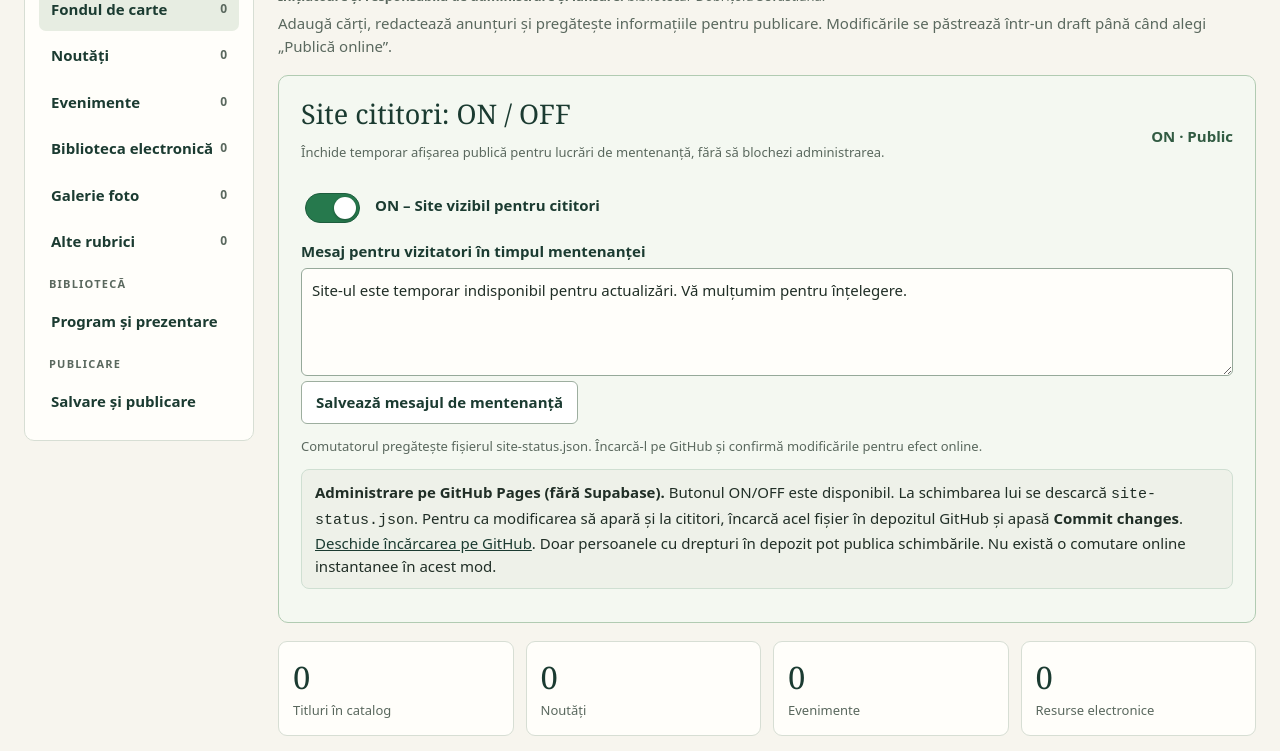
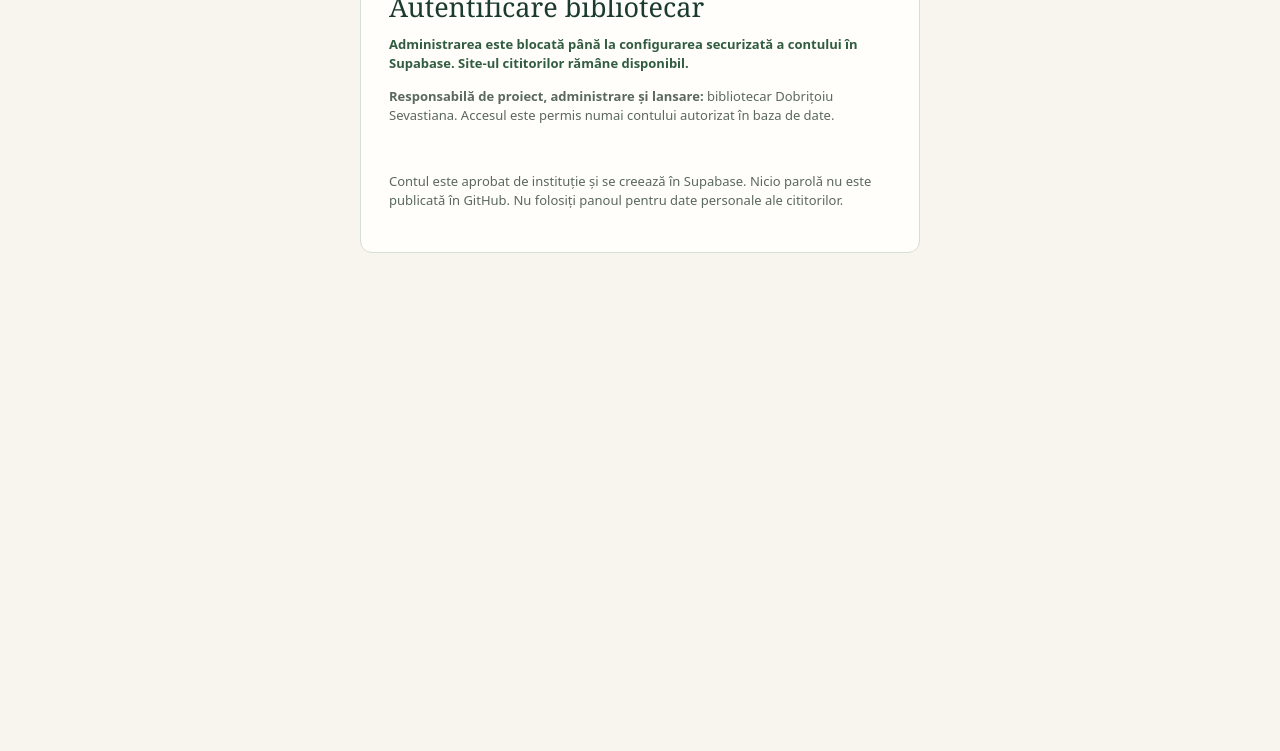
Before and after one commit to biblioteca-brusturoasa/biblioteca-brusturoasa.github.io, a plain HTML site: page admin.html in a window 1280 px wide. Shown: the part 176-927 px from the top of the page. After the commit the page ends 800 px from the top, so only its background shows below. Drawn offline with Linux system fonts and the light colour scheme.

Commit message:
Add files via upload

```diff
--- a/admin.html
+++ b/admin.html
@@ -48,18 +48,19 @@ dialog{border:1px solid var(--line);border-radius:11px;padding:0;width:min(720px
 </head>
 <body>
 <header class="top"><div class="top-in"><div><small>Administrarea proiectului · Dobrițoiu Sevastiana</small><strong>Biblioteca „Păstorel Teodoreanu”</strong></div><div class="actions"><button id="logout-button" class="btn" type="button" hidden>Deconectare</button><a href="./index.html" target="_blank" rel="noopener">Deschide site-ul cititorilor ↗</a></div></div></header>
-<section class="login-gate" id="login-gate" hidden aria-label="Conectare bibliotecar">
+<section class="login-gate" id="login-gate" aria-label="Conectare bibliotecar">
  <h2>Autentificare bibliotecar</h2>
+ <p class="status" id="security-setup" role="status" hidden>Administrarea este blocată până la configurarea securizată a contului în Supabase. Site-ul cititorilor rămâne disponibil.</p>
  <p class="hint"><strong>Responsabilă de proiect, administrare și lansare:</strong> bibliotecar Dobrițoiu Sevastiana. Accesul este permis numai contului autorizat în baza de date.</p>
- <form id="login-form">
+ <form id="login-form" hidden>
   <label><span>Adresă e-mail</span><input id="login-email" type="email" autocomplete="username" required></label>
   <label><span>Parolă</span><input id="login-password" type="password" autocomplete="current-password" required></label>
   <div class="actions"><button type="submit" id="login-button" class="btn primary">Conectează-te</button></div>
  </form>
  <p class="status" id="login-status" role="status"></p>
- <p class="hint">Contul se creează în Supabase de către instituție; nu există parole implicite.</p>
+ <p class="hint">Contul este aprobat de instituție și se creează în Supabase. Nicio parolă nu este publicată în GitHub. Nu folosiți panoul pentru date personale ale cititorilor.</p>
 </section>
-<div class="layout" id="admin-layout"><aside class="sidebar" id="sidebar" aria-label="Administrare"><p class="label">Conținut</p>
+<div class="layout" id="admin-layout" hidden><aside class="sidebar" id="sidebar" aria-label="Administrare"><p class="label">Conținut</p>
 <button type="button" class="navbtn active" data-tab="books">Fondul de carte <span class="count" id="n-books"></span></button>
 <button type="button" class="navbtn" data-tab="news">Noutăți <span class="count" id="n-news"></span></button>
 <button type="button" class="navbtn" data-tab="events">Evenimente <span class="count" id="n-events"></span></button>
@@ -129,9 +130,10 @@ const schemas = {
 const days={luni:'Luni',marti:'Marți',miercuri:'Miercuri',joi:'Joi',vineri:'Vineri',sambata:'Sâmbătă',duminica:'Duminică'};
 const info={intro:'Prezentare',services:'Servicii și acces',collections:'Colecții',activities:'Activități',notes:'Precizări'};
 const initial=JSON.parse($('initial-data').textContent);
-let data;
+// Nu încărcăm drafturi din browser înainte de autentificare.
+let data=structuredClone(initial);
 let draftFromLocal=false;
-try {draftFromLocal=!!localStorage.getItem(DRAFT_KEY);data=JSON.parse(localStorage.getItem(DRAFT_KEY) || JSON.stringify(initial));}catch{data=structuredClone(initial);}
+let isEditorAuthenticated=false;
 let active='books', editing=-1, noticeTimer;
 function h(tag,cls,txt){const e=document.createElement(tag);if(cls)e.className=cls;if(txt!==undefined)e.textContent=String(txt);return e;}
 function notify(message){const m=$('message');m.textContent=message;m.hidden=false;clearTimeout(noticeTimer);noticeTimer=setTimeout(()=>m.hidden=true,4500);}
@@ -219,23 +221,28 @@ function updateMaintenancePanel(value){
  if(value?.message)$('maintenance-message-edit').value=value.message;
 }
 function setAuthenticated(enabled){
- $('admin-layout').hidden=cloud.enabled&&!enabled;
- $('login-gate').hidden=!cloud.enabled||enabled;
- $('logout-button').hidden=!cloud.enabled||!enabled;
- $('publish-online').disabled=cloud.enabled&&!enabled;
- $('publish-online').textContent=cloud.enabled?'Publică online acum':'Descarcă datele pentru GitHub';
- $('maintenance-toggle').disabled=cloud.enabled&&!enabled;
- $('save-maintenance-message').disabled=cloud.enabled&&!enabled;
- $('github-manual-control').hidden=cloud.enabled;
- $('reload-public').disabled=cloud.enabled&&!enabled;
- $('online-status').textContent=!cloud.enabled?
-   'MOD GITHUB PAGES: poți crea și descărca fișierul biblioteca-data.json. Publicarea necesită încărcare și Commit changes în GitHub.' :
-   enabled?'Conectat la baza de date online. Orice publicare va actualiza site-ul cititorilor.':'Este necesară autentificarea bibliotecarului.';
- $('maintenance-help').textContent=cloud.enabled
-   ? (enabled?'Comutarea ON/OFF se publică imediat în baza de date.':'Comutator disponibil după autentificare.')
-   : 'Comutatorul pregătește fișierul site-status.json. Încarcă-l pe GitHub și confirmă modificările pentru efect online.';
+ const ok=!!(enabled && cloud && cloud.enabled);
+ isEditorAuthenticated=ok;
+ $('admin-layout').hidden=!ok;
+ $('login-gate').hidden=ok;
+ $('logout-button').hidden=!ok;
+ $('login-form').hidden=!cloud.enabled;
+ $('security-setup').hidden=!!cloud.enabled;
+ $('publish-online').disabled=!ok;
+ $('publish-online').textContent='Publică online acum';
+ $('maintenance-toggle').disabled=!ok;
+ $('save-maintenance-message').disabled=!ok;
+ $('github-manual-control').hidden=true;
+ $('reload-public').disabled=!ok;
+ $('online-status').textContent=ok
+   ? 'Cont autorizat. Publicarea se salvează prin Supabase, conform regulilor de acces.'
+   : 'Acces de administrare indisponibil fără autentificare și autorizare.';
+ $('maintenance-help').textContent=ok
+   ? 'Schimbările ON/OFF sunt salvate numai prin cont autorizat.'
+   : 'Comutatorul este blocat până la autentificare.';
 }
 async function readPublished(ask=false){
+ if(!isEditorAuthenticated || !cloud.enabled) return;
  if(ask&&unpublishedChanges&&!confirm('Reîncarci datele online? Draftul local nepublicat va fi înlocuit. Descarcă întâi o copie JSON, dacă dorești să îl păstrezi.'))return;
  try{
    let content;
@@ -262,6 +269,7 @@ async function readPublished(ask=false){
 }
 $('reload-public').onclick=()=>readPublished(true);
 $('publish-online').onclick=async()=>{
+ if(!isEditorAuthenticated || !cloud.enabled){notify('Accesul de administrare necesită autentificare autorizată.');return;}
  if(!cloud.enabled){
    const output=structuredClone(data);
    output._status=$('mark-live').checked?'live':'preview';
@@ -300,6 +308,7 @@ $('publish-online').onclick=async()=>{
  finally{button.disabled=false;}
 };
 $('maintenance-toggle').addEventListener('change',async event=>{
+ if(!isEditorAuthenticated || !cloud.enabled){event.target.checked=!maintenanceEnabled;notify('Autentificare obligatorie pentru ON/OFF.');return;}
  const enabled=!event.target.checked;
  const previous=!maintenanceEnabled;
  if(enabled&&!confirm('Închizi acum afișarea site-ului pentru vizitatori? Panoul bibliotecarului va rămâne disponibil.')){
@@ -330,6 +339,7 @@ $('maintenance-toggle').addEventListener('change',async event=>{
  finally{toggle.disabled=false;}
 });
 $('save-maintenance-message').addEventListener('click',async()=>{
+ if(!isEditorAuthenticated || !cloud.enabled){notify('Autentificare obligatorie pentru publicare.');return;}
  if(!cloud.enabled){
    const message=$('maintenance-message-edit').value.trim().slice(0,500)||'Site-ul este temporar indisponibil pentru actualizări.';
    const state={maintenance:{enabled:maintenanceEnabled,message,updated_at:new Date().toISOString()},version:1};
@@ -353,6 +363,7 @@ $('save-maintenance-message').addEventListener('click',async()=>{
  finally{button.disabled=false;}
 });
 $('login-form').addEventListener('submit',async e=>{
+ if(!cloud.enabled){e.preventDefault();return;}
  e.preventDefault();const btn=$('login-button');btn.disabled=true;
  $('login-status').textContent='Se verifică autentificarea…';
  try {
@@ -370,7 +381,9 @@ $('login-form').addEventListener('submit',async e=>{
  finally{btn.disabled=false;}
 });
 $('logout-button').onclick=async()=>{
- if(unpublishedChanges&&!confirm('Există modificări nepublicate. Deconectarea le păstrează numai în acest browser. Continui?'))return;
+ if(unpublishedChanges&&!confirm('Există modificări nepublicate. Exportă-le înainte de deconectare; draftul local va fi șters. Continui?'))return;
+ try{localStorage.removeItem(DRAFT_KEY);}catch{}
+ unpublishedChanges=false;
  await cloud.logout();setAuthenticated(false);$('login-password').value='';
  data=normalizeContent({books:[],events:[],news:[],resources:[],gallery:[],rubrics:[]});renderCounters();render();
 };
@@ -381,7 +394,10 @@ $('draft-status').textContent='Draftul este păstrat în browser. Exportă perio
 if(cloud.enabled){
  cloud.authorized().then(async authorized=>{
    if(authorized){setAuthenticated(true);await readPublished(false);}
- }).catch(()=>{});
-}else if(!draftFromLocal){readPublished(false);}
+ }).catch(()=>{setAuthenticated(false);});
+}else{
+ $('security-setup').hidden=false;
+ $('login-form').hidden=true;
+}
 </script>
 </body></html>
```
